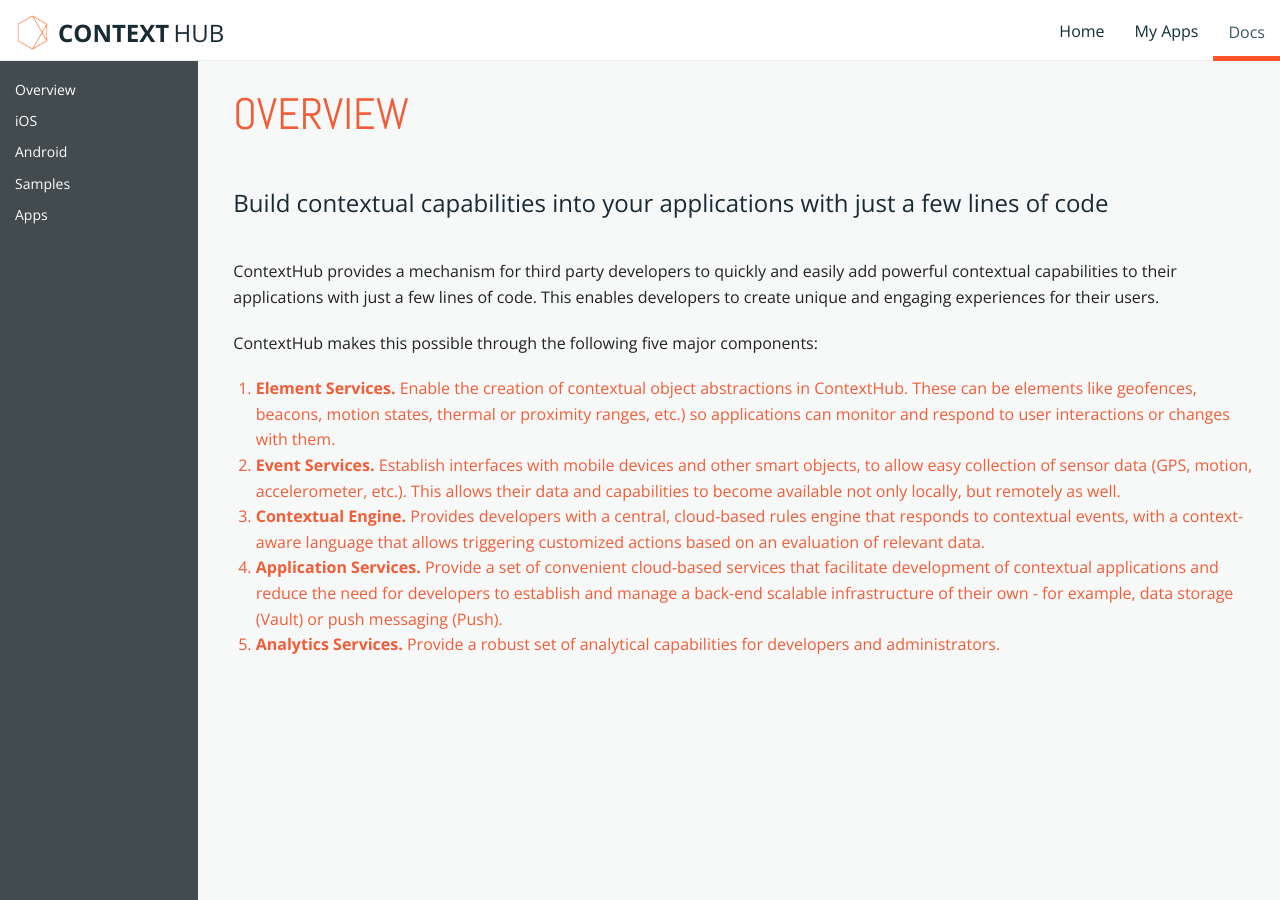
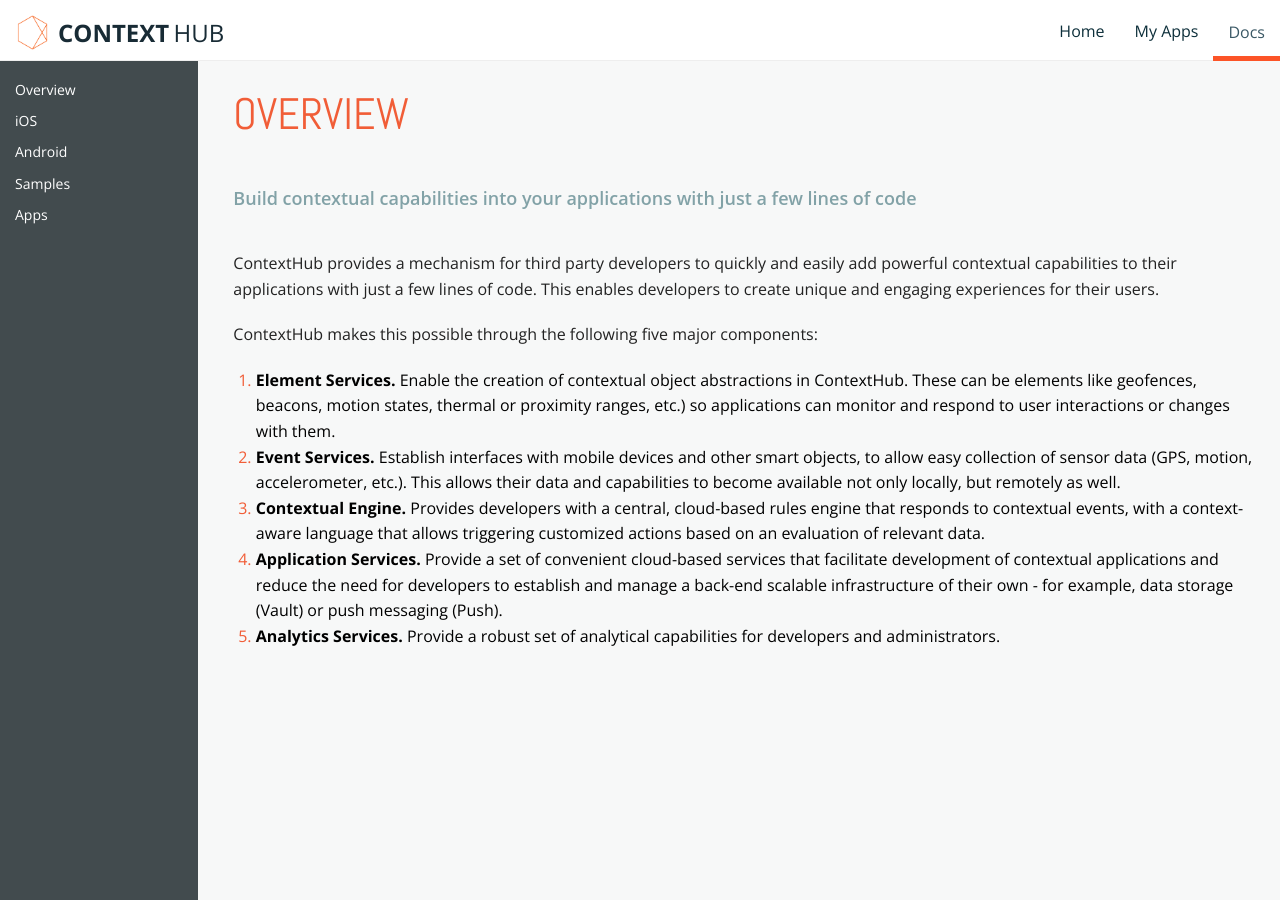
Before and after one commit to contexthub/contexthub.github.io, a Jekyll site: the page built from index.md, in a window 1280 px wide and 900 px high. Built offline with Jekyll 4.4.1, drawn with Linux system fonts in a browser that asks for light colours; a style sheet for code colours, icons or effects is not loaded.

Commit message:
files not included correctly

```diff
--- a/index.md
+++ b/index.md
@@ -2,21 +2,17 @@
 title: Overview
 layout: default
 ---
+
 # OVERVIEW
 
-## Build contextual capabilities into your applications with just a few lines of code
+<h2 class="subtitle">Build contextual capabilities into your applications with just a few lines of code</h2>
 
 ContextHub provides a mechanism for third party developers to quickly and easily add powerful contextual capabilities to their applications with just a few lines of code. This enables developers to create unique and engaging experiences for their users.
 
 ContextHub makes this possible through the following five major components:
 
-1. **Element Services.** Enable the creation of contextual object abstractions in ContextHub. These can be elements like geofences, beacons, motion states, thermal or proximity ranges, etc.) so applications can monitor and respond to user interactions or changes with them.
-2. **Event Services.** Establish interfaces with mobile devices and other smart objects, to allow easy collection of sensor data (GPS, motion, accelerometer, etc.). This allows their data and capabilities to become available not only locally, but remotely as well.
-3. **Contextual Engine.** Provides developers with a central, cloud-based rules engine that responds to contextual events, with a context-aware language that allows triggering customized actions based on an evaluation of relevant data.
-4. **Application Services.** Provide a set of convenient cloud-based services that facilitate development of contextual applications and reduce the need for developers to establish and manage a back-end scalable infrastructure of their own - for example, data storage (Vault) or push messaging (Push).
-5. **Analytics Services.** Provide a robust set of analytical capabilities for developers and administrators.
-
-<br />
-<br />
-<br />
-<br />
+1. <span class="liText">**Element Services.** Enable the creation of contextual object abstractions in ContextHub. These can be elements like geofences, beacons, motion states, thermal or proximity ranges, etc.) so applications can monitor and respond to user interactions or changes with them.</span>
+2. <span class="liText">**Event Services.** Establish interfaces with mobile devices and other smart objects, to allow easy collection of sensor data (GPS, motion, accelerometer, etc.). This allows their data and capabilities to become available not only locally, but remotely as well.</span>
+3. <span class="liText">**Contextual Engine.** Provides developers with a central, cloud-based rules engine that responds to contextual events, with a context-aware language that allows triggering customized actions based on an evaluation of relevant data.</span>
+4. <span class="liText">**Application Services.** Provide a set of convenient cloud-based services that facilitate development of contextual applications and reduce the need for developers to establish and manage a back-end scalable infrastructure of their own - for example, data storage (Vault) or push messaging (Push).</span>
+5. <span class="liText">**Analytics Services.** Provide a robust set of analytical capabilities for developers and administrators.</span>
```
Also changed, not shown: docs/overview/index.md (+1 -5 lines).
